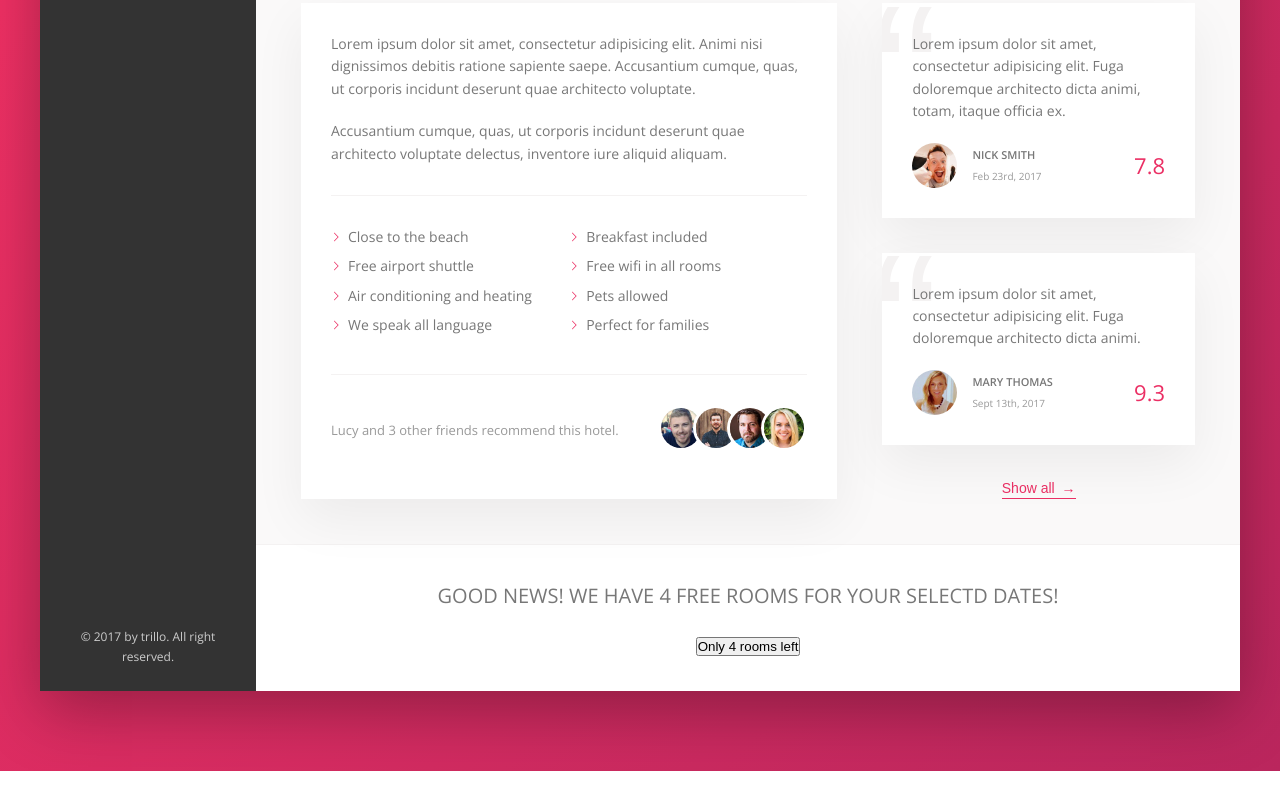
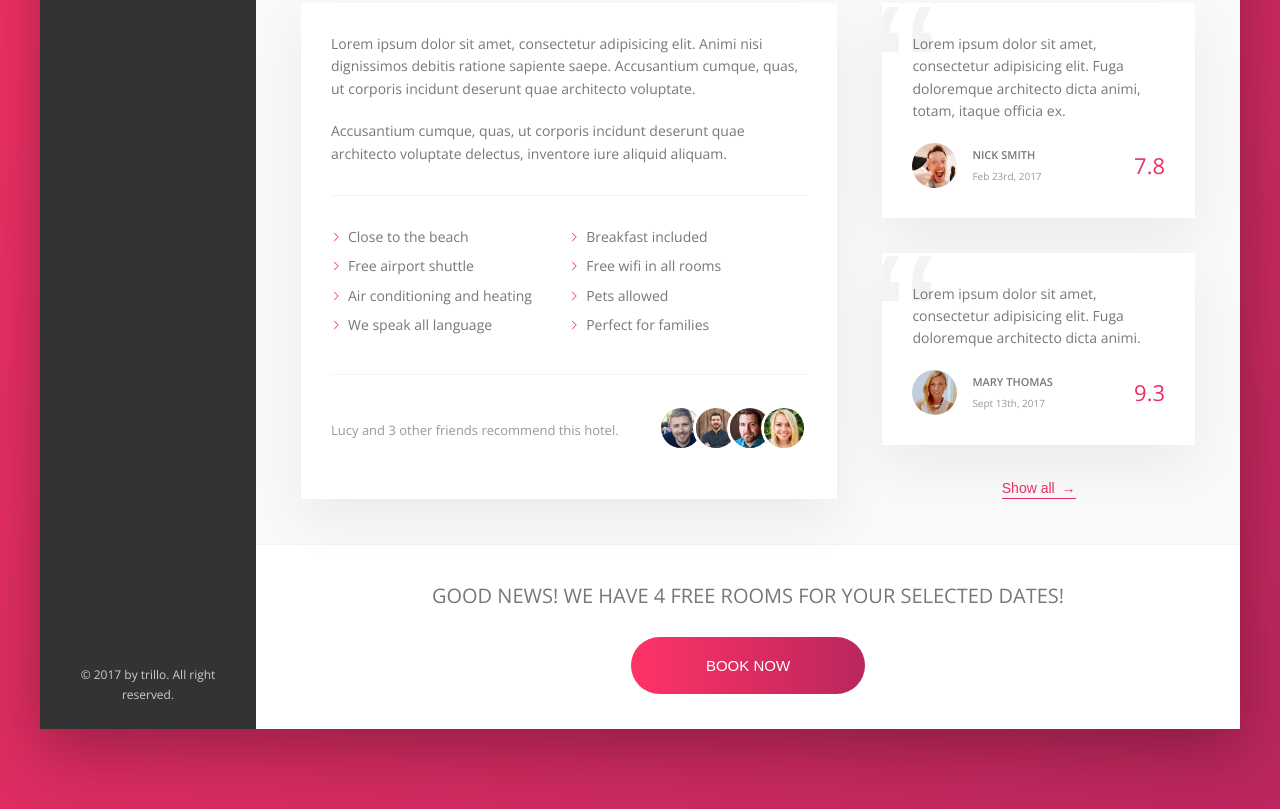
Before and after one commit to KalyyanDeka/trillo, a website: page index.html in a window 1280 px wide. Shown: the part 644-1453 px from the top of the page. Before the commit the page ends 1415 px from the top, so only its background shows below. Drawn offline with nearby package versions, Linux system fonts and the light colour scheme.

Commit message:
finished the overall designing

```diff
--- a/index.html
+++ b/index.html
@@ -207,17 +207,17 @@
 
                             <button class="btn-inline">Show all <span>&rarr;</span></button>
                         </div>
+                    </div>
 
 
-
-                    </div>
                     <div class="cta">
                         <h2 class="cta__book-now">
-                            Good news! We have 4 free rooms for your selectd dates!
+                            Good news! We have 4 free rooms for your selected dates!
                         </h2>
 
                         <button class="btn">
-                            Only 4 rooms left
+                            <span class="btn__visible">Book now</span>
+                            <span class="btn__invisible">Only 4 rooms left</span>
                         </button>
                     </div>
                 </main>
--- a/sass/_components.scss
+++ b/sass/_components.scss
@@ -473,6 +473,59 @@
         text-transform: uppercase;
         margin-bottom: 2.5rem;
     }
+}
 
+/////////////////////////////////////////////////
+////// CALL TO ACTION
 
+.btn {
+    font-size: 1.5rem;
+    font-weight: 300;
+    text-transform: uppercase;
+    border-radius: 100px;
+    border: none;
+    background-image: linear-gradient(to right, var(--color-primary-light), var(--color-primary-dark));
+    color: #fff;
+    position: relative;
+    overflow: hidden;
+    cursor: pointer;
+
+    & > * {
+        display: inline-block;
+        height: 100%;
+        width: 100%;
+        transition: all .2s;
+    }
+
+    &__visible {
+
+        padding: 2rem 7.5rem;
+    }
+
+    &__invisible {
+        display: inline-block;
+        position: absolute;
+        padding: 2rem 0;
+        height: 100%;
+        width: 100%;
+        left: 0;
+        top: -100%;
+    }
+
+    &:hover {
+        background-image: linear-gradient(to left, var(--color-primary-light), var(--color-primary-dark));
+    }
+
+    &:hover &__visible {
+        transform: translateY(100%);
+    }
+
+    &:hover &__invisible {
+        top: 0;
+    }
+
+    &:focus {
+        outline: none;
+        animation: pulsate 1s infinite;
+    }
 }
```
Also changed, not shown: css/style.css.
